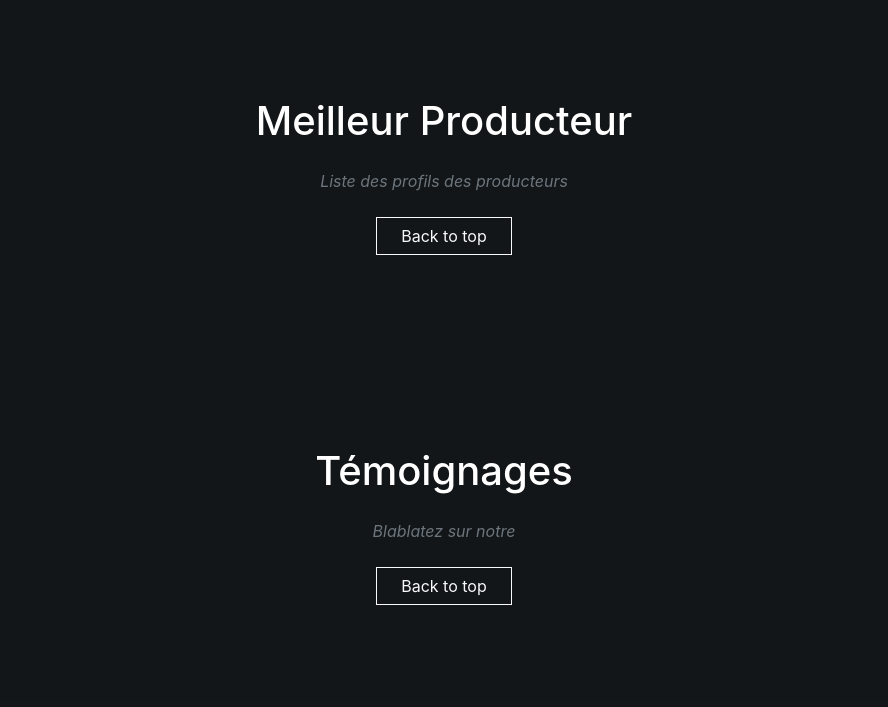
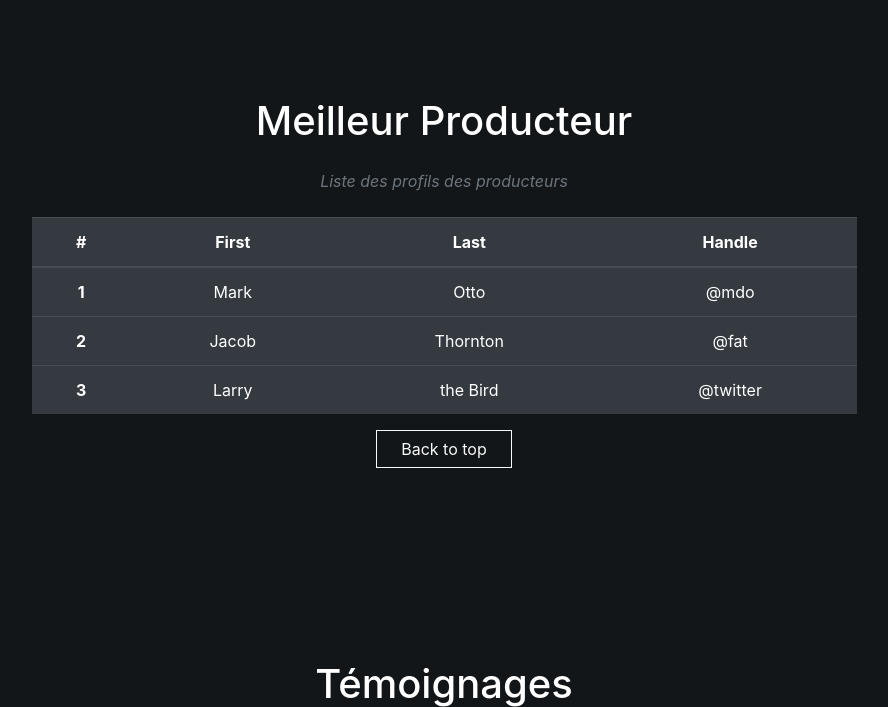
Before and after one commit to Mlamalerie/Projet-DEV-AMM-, a PHP site: page / in a window 1280 px wide. Shown: the part 1707-2414 px from the top of the page, without its empty margins (196-1084 px from the left). Before the commit the page ends 2312 px from the top, so only its background shows below. Run offline with PHP 8.4, Linux system fonts and the light colour scheme.

Commit message:
Ajout listes des producteurs

```diff
--- a/index.php
+++ b/index.php
@@ -32,7 +32,13 @@
                         <h1 class="display-3">Développez vos sons</h1>
                         <p class="lead mb-0">Découvrez et Partagez les prods de vos choix</p>
                         <p class="lead mb-0">Pour pouvoir acheter ou vendre des prods  <a href="inscription.php"><button type="button" class="btn btn-danger" >Inscrivez-vous</button></a></p>
-                    </div>
+                    </div><br/>
+                  <!-- test barre de recherche <form class="Recherche">
+                      <div class="form-group">
+                        <input type="search" class="input-sm form-control" placeholder="musique, artistes,...">
+                        <button type="submit" class="btn btn-primary btn-sm"><span class="glyphicon glyphicon-eye-open"></span> Rechercher</button>
+                      </div>
+                    </form> -->
                 </div>
             </div>
         </header>
@@ -82,6 +88,36 @@
                     <div class="col-lg-9 mx-auto">
                         <h2 class="h1 mb-4">Meilleur Producteur</h2>
                         <p class="font-italic mb-4 text-muted">Liste des profils des producteurs</p>
+                        <table class="table table-dark">
+                          <thead>
+                            <tr>
+                              <th scope="col">#</th>
+                              <th scope="col">First</th>
+                              <th scope="col">Last</th>
+                              <th scope="col">Handle</th>
+                            </tr>
+                          </thead>
+                          <tbody>
+                            <tr>
+                              <th scope="row">1</th>
+                              <td>Mark</td>
+                              <td>Otto</td>
+                              <td>@mdo</td>
+                            </tr>
+                            <tr>
+                              <th scope="row">2</th>
+                              <td>Jacob</td>
+                              <td>Thornton</td>
+                              <td>@fat</td>
+                            </tr>
+                            <tr>
+                              <th scope="row">3</th>
+                              <td>Larry</td>
+                              <td>the Bird</td>
+                              <td>@twitter</td>
+                            </tr>
+                          </tbody>
+                        </table>
                         <a class="btn btn-outline-light px-4 rounded-0 scroll-top" href="#">Back to top</a>
                     </div>
                 </div>
```
